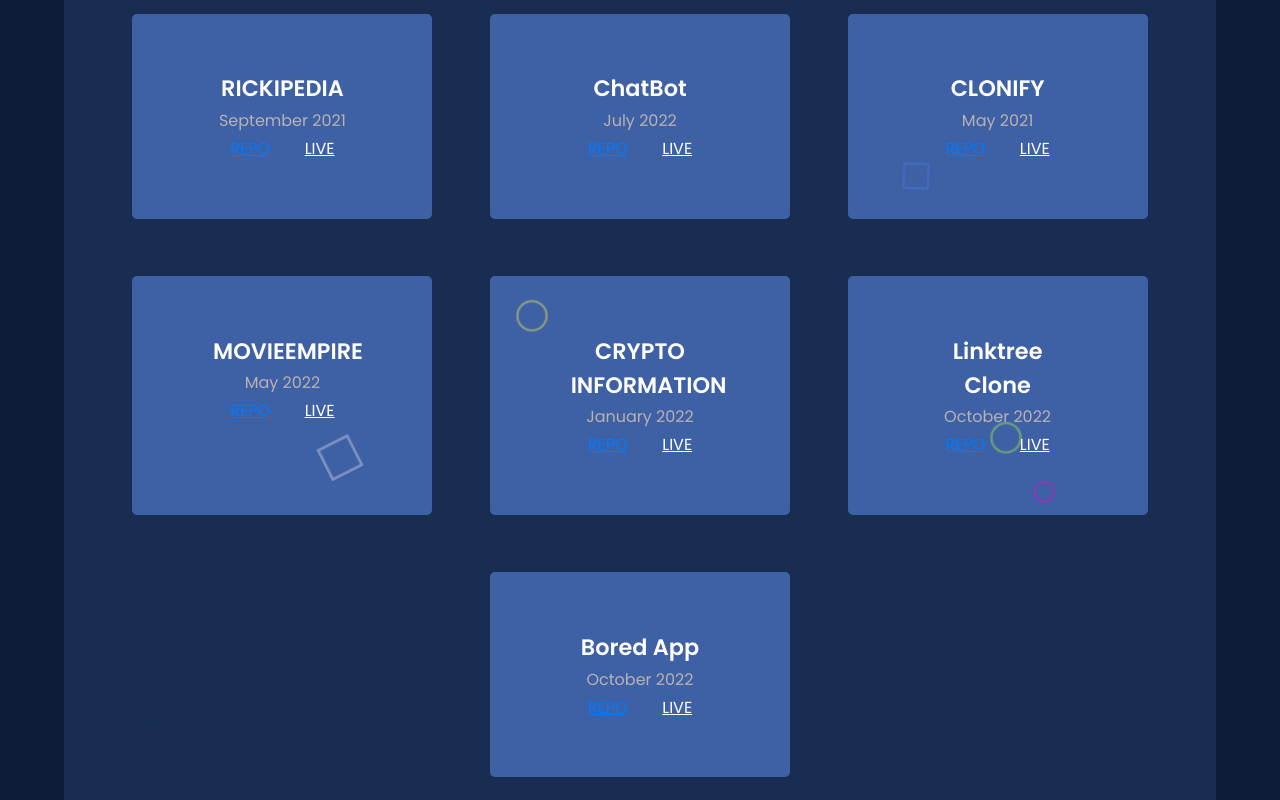
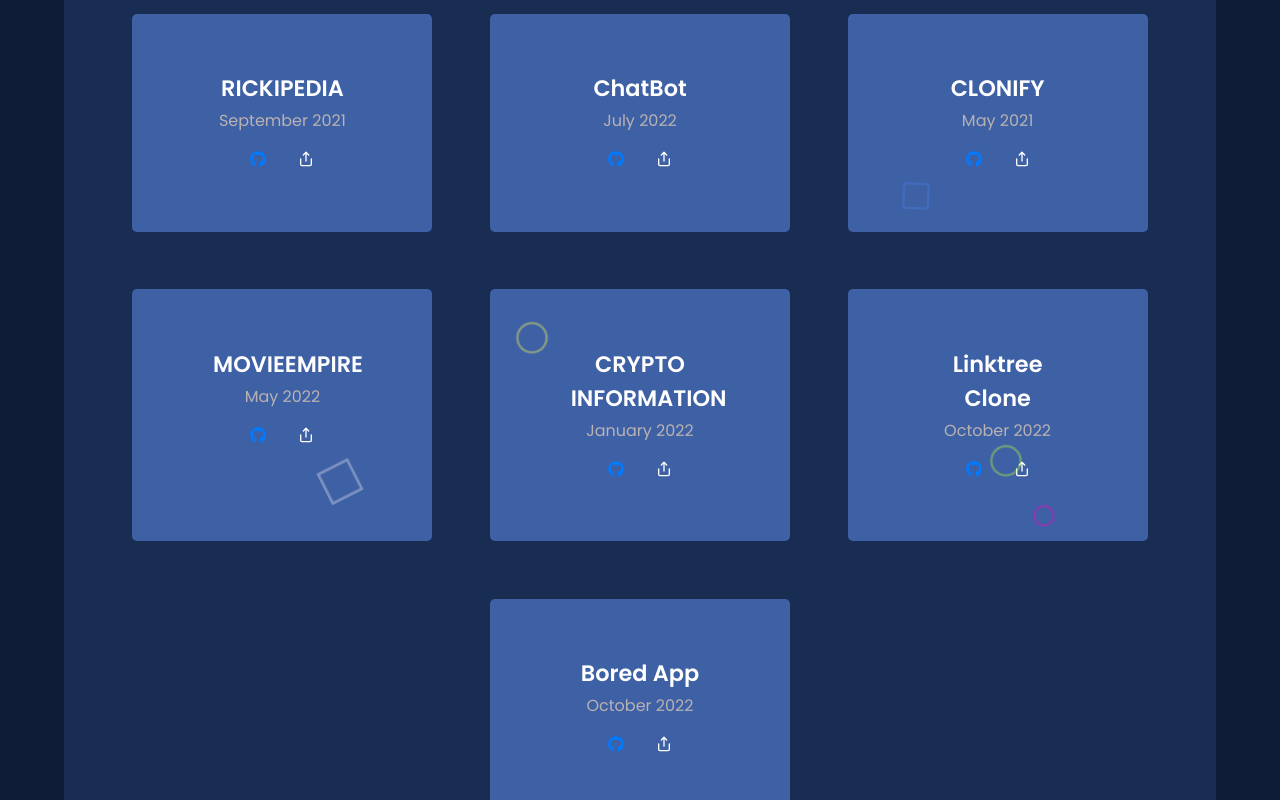
Before and after one commit to cermuel/cermuel-1, a React (Create React App) app: page / in a window 1280 px wide. Shown: the part 1340-2140 px from the top of the page. Built offline with nearby package versions, Linux system fonts and the light colour scheme.

Commit message:
Added Icons

```diff
--- a/src/App.css
+++ b/src/App.css
@@ -537,7 +537,9 @@
   display: flex;
   flex-direction: row;
   justify-content: center;
-  justify-content: space-around;
+  justify-content: center;
+  margin-top: 1em;
+  gap: 2em;
   text-decoration: underline;
   color: #02356b;
 }
--- a/src/Components/Projects.jsx
+++ b/src/Components/Projects.jsx
@@ -1,5 +1,7 @@
 import React from "react";
 import "../App.css";
+import { FaGithub } from "react-icons/fa";
+import { FiShare } from "react-icons/fi";
 
 const Projects = () => {
   return (
@@ -11,10 +13,14 @@
           <div className="date">September 2021</div>
           <div className="project-links">
             <div className="repo">
-              <a href="https://github.com/cermuel/RICKIPEDIA">REPO</a>
+              <a href="https://github.com/cermuel/RICKIPEDIA">
+                <FaGithub />
+              </a>
             </div>
             <div className="live-view">
-              <a href="https://rickipedia-mu.vercel.app/">LIVE</a>
+              <a href="https://rickipedia-mu.vercel.app/">
+                <FiShare />
+              </a>
             </div>
           </div>
         </div>
@@ -23,10 +29,14 @@
           <div className="date">July 2022</div>
           <div className="project-links">
             <div className="repo">
-              <a href="https://github.com/cermuel/lonely">REPO</a>
+              <a href="https://github.com/cermuel/lonely">
+                <FaGithub />
+              </a>
             </div>
             <div className="live-view">
-              <a href="https://lonelyy.vercel.app/">LIVE</a>
+              <a href="https://lonelyy.vercel.app/">
+                <FiShare />
+              </a>
             </div>
           </div>
         </div>
@@ -35,10 +45,14 @@
           <div className="date">May 2021</div>
           <div className="project-links">
             <div className="repo">
-              <a href="https://github.com/cermuel/clonify">REPO</a>
+              <a href="https://github.com/cermuel/clonify">
+                <FaGithub />
+              </a>
             </div>
             <div className="live-view" style={{ cursor: "pointer" }}>
-              <a href="https://cermuel-clonify.vercel.app/">LIVE</a>
+              <a href="https://cermuel-clonify.vercel.app/">
+                <FiShare />
+              </a>
             </div>
           </div>
         </div>
@@ -47,10 +61,14 @@
           <div className="date">May 2022</div>
           <div className="project-links">
             <div className="repo">
-              <a href="https://github.com/cermuel/moviempire">REPO</a>
+              <a href="https://github.com/cermuel/moviempire">
+                <FaGithub />
+              </a>
             </div>
             <div className="live-view">
-              <a href="http://movieempire.vercel.app/">LIVE</a>
+              <a href="http://movieempire.vercel.app/">
+                <FiShare />
+              </a>
             </div>
           </div>
         </div>
@@ -59,10 +77,14 @@
           <div className="date">January 2022</div>
           <div className="project-links">
             <div className="repo">
-              <a href="https://github.com/cermuel/crypto-stats">REPO</a>
+              <a href="https://github.com/cermuel/crypto-stats">
+                <FaGithub />
+              </a>
             </div>
             <div className="live-view">
-              <a href="https://mycrypto-i.vercel.app/">LIVE</a>
+              <a href="https://mycrypto-i.vercel.app/">
+                <FiShare />
+              </a>
             </div>
           </div>
         </div>
@@ -71,10 +93,14 @@
           <div className="date">October 2022</div>
           <div className="project-links">
             <div className="repo">
-              <a href="http://github.com/cermuel/linktree-clone">REPO</a>
+              <a href="http://github.com/cermuel/linktree-clone">
+                <FaGithub />
+              </a>
             </div>
             <div className="live-view">
-              <a href="https://linktree-clone-1.vercel.app/">LIVE</a>
+              <a href="https://linktree-clone-1.vercel.app/">
+                <FiShare />
+              </a>
             </div>
           </div>
         </div>{" "}
@@ -83,10 +109,14 @@
           <div className="date">October 2022</div>
           <div className="project-links">
             <div className="repo">
-              <a href="https://github.com/cermuel/linktree-clone">REPO</a>
+              <a href="https://github.com/cermuel/linktree-clone">
+                <FaGithub />
+              </a>
             </div>
             <div className="live-view">
-              <a href="https://bore-d.vercel.app/">LIVE</a>
+              <a href="https://bore-d.vercel.app/">
+                <FiShare />
+              </a>
             </div>
           </div>
         </div>
```
